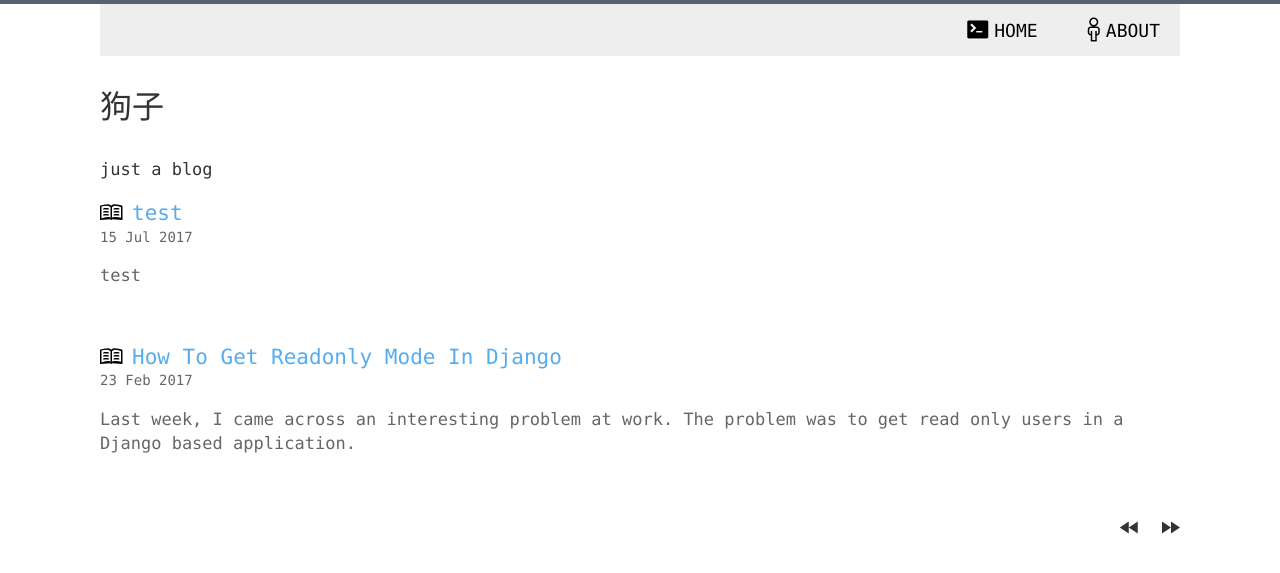
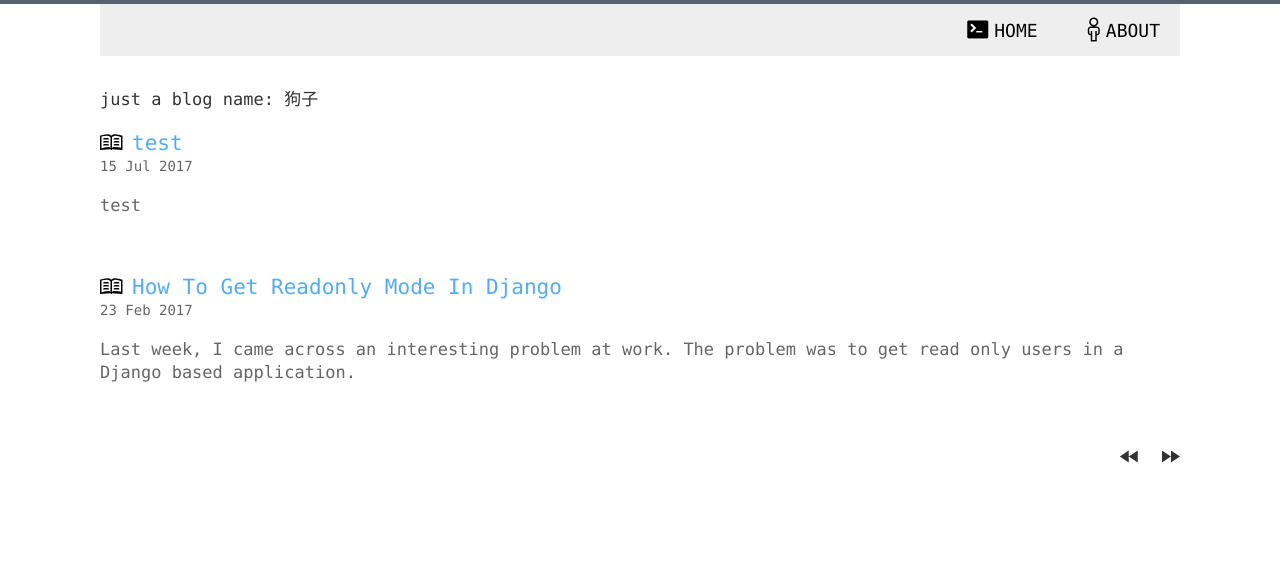
Before and after one commit to liu2gou/13018006900.github.io, a Jekyll site: the page built from index.html, in a window 1280 px wide. Shown: the top 573 px of the page. Built offline with Jekyll 4.4.1, drawn with Linux system fonts in a browser that asks for light colours; the list of posts is cut into pages by our own code; part of the change alters nothing that is shown.

Commit message:
Update _config.yml

```diff
--- a/_config.yml
+++ b/_config.yml
@@ -1,7 +1,8 @@
 title: 狗子
-name: 狗子
 description: >
  just a blog
+ name: 狗子
+
 about: >
 
 master_repo: false
```
